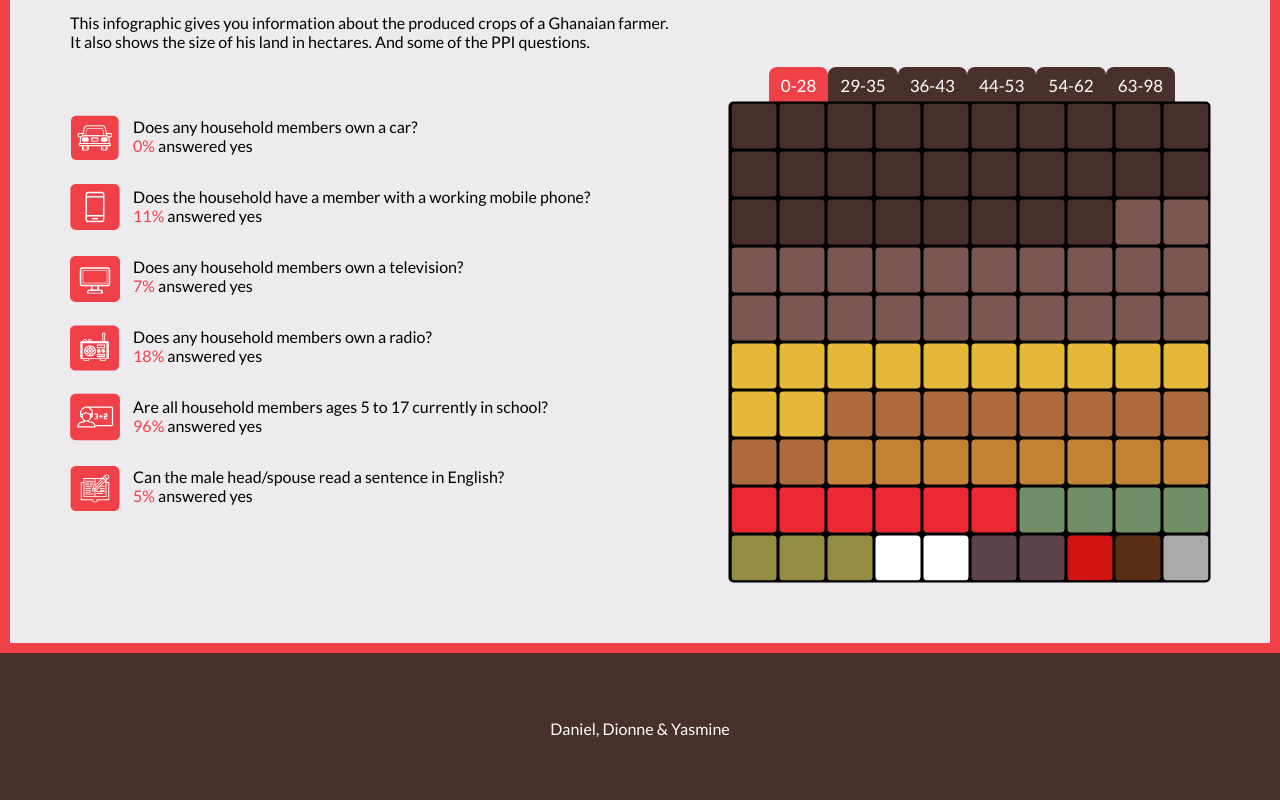
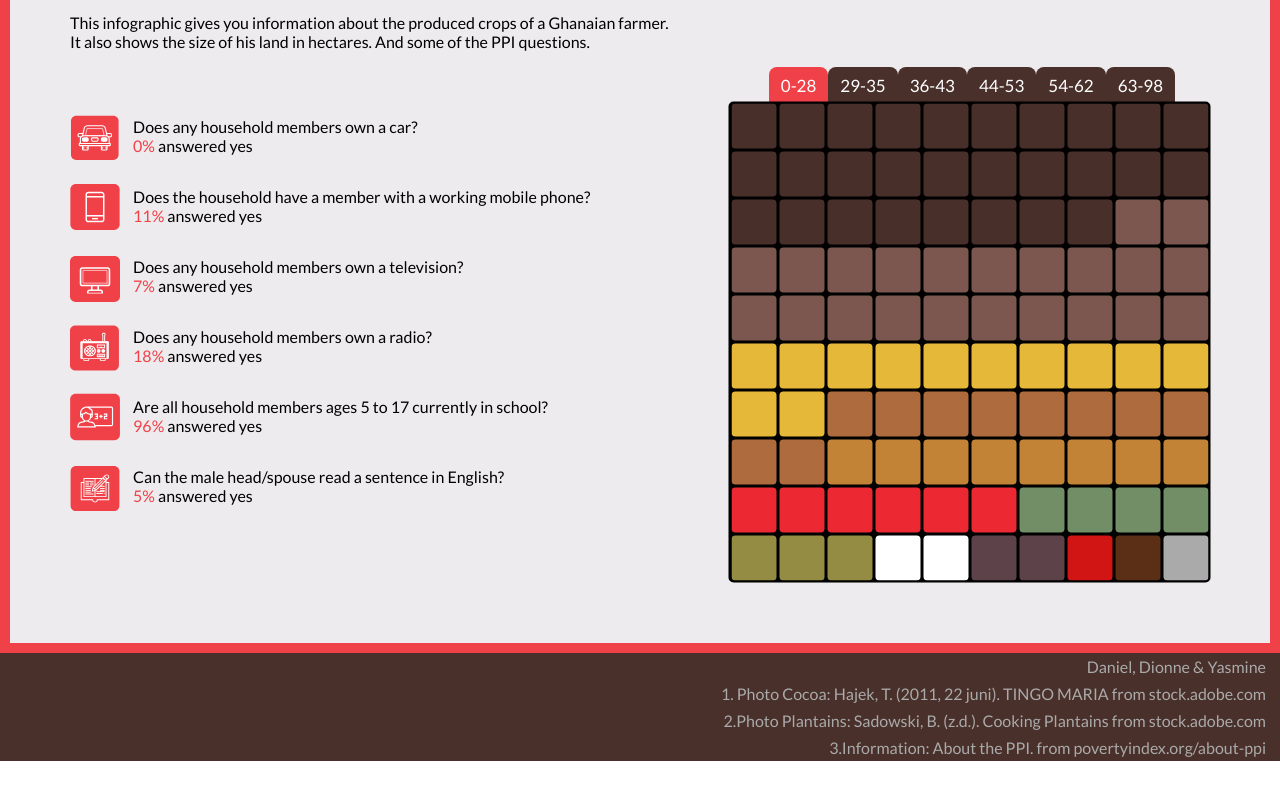
Before and after one commit to sjerrietukkel/utz, a website: page index.html in a window 1280 px wide. Shown: the part 1728-2528 px from the top of the page. After the commit the page ends 2489 px from the top, so only its background shows below. Drawn offline with nearby package versions, Linux system fonts and the light colour scheme.

Commit message:
color correction, sources

```diff
--- a/index.html
+++ b/index.html
@@ -281,6 +281,9 @@
 </main>
 <footer>
     <p>Daniel, Dionne & Yasmine</p>
+    <p>1. Photo Cocoa: Hajek, T. (2011, 22 juni). TINGO MARIA  from stock.adobe.com</p>
+    <p>2.Photo Plantains: Sadowski, B. (z.d.). Cooking Plantains from stock.adobe.com</p>
+    <p>3.Information: About the PPI. from povertyindex.org/about-ppi</p>
 </footer>
     <script src="js/waffle.js"></script>
     <script src="https://d3js.org/d3.v3.min.js"></script>
--- a/styles/style.css
+++ b/styles/style.css
@@ -235,12 +235,16 @@ p{
 
   footer {
     background-color: #49302B;
-    padding: 50px
+    padding-right: 10px;
+    display: flex;
+    justify-content: flex-end;
+    flex-direction: column;
   }
 
   footer p {
-    text-align: center;
-    color: white;
+    text-align: right;
+    color: #AAAAAA;
+    margin: 4px;
   }
 
 
```
